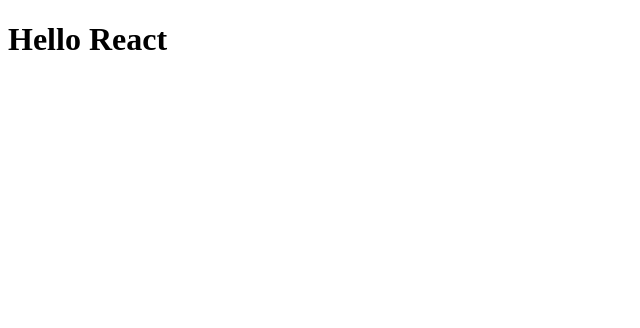
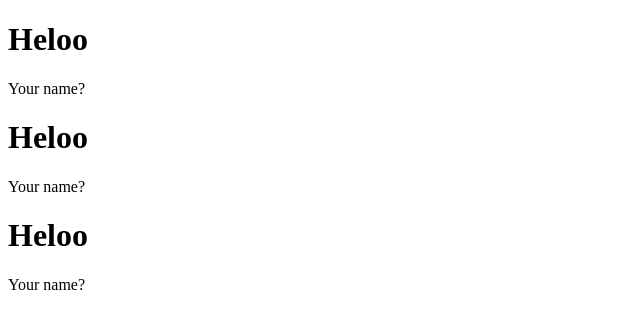
Before and after one commit to nambinachiyr/Hello_React, a React (Vite) app: page / in a window 1280 px wide. Shown: the top 328 px of the page, without its empty margins (0-640 px from the left). Built offline with nearby package versions, Linux system fonts and the light colour scheme.

Commit message:
create multiple component

```diff
--- a/src/App.jsx
+++ b/src/App.jsx
@@ -1,6 +1,49 @@
 // Basic
+function Greeting(){
+  return(
+    <>
+       <h1>Heloo</h1>
+       <p>Your name?</p>
+    </>
+  )
+}
+
 function App(){
-     return <h1>Hello React</h1>
+  // This is one way
+  // ----------------
+  /*return <div>
+    <h1>Heloo</h1>
+    <p>This is the para</p>
+  </div>*/
+// ____________________________
+  // This is another way
+  // --------------------
+  /*return (
+    <div>
+      <h1>Helo</h1>
+      <p>This is a para</p>
+    </div>
+  )*/
+  // ______________________________
+  // This is another way this is called fragment tag
+  /*return (
+    <>
+       <h1>Helo</h1>
+       <p>This is para</p>
+    </>
+  )*/
+
+
+    // Creating one more component
+    return(
+      // Call that component like functions in js
+      <> {/* This tag is important*/}
+        <Greeting />
+         {/* We can call multiple time as we want */}
+        <Greeting />
+        <Greeting />
+     </>
+    )
 }
 
 export default App;
```
